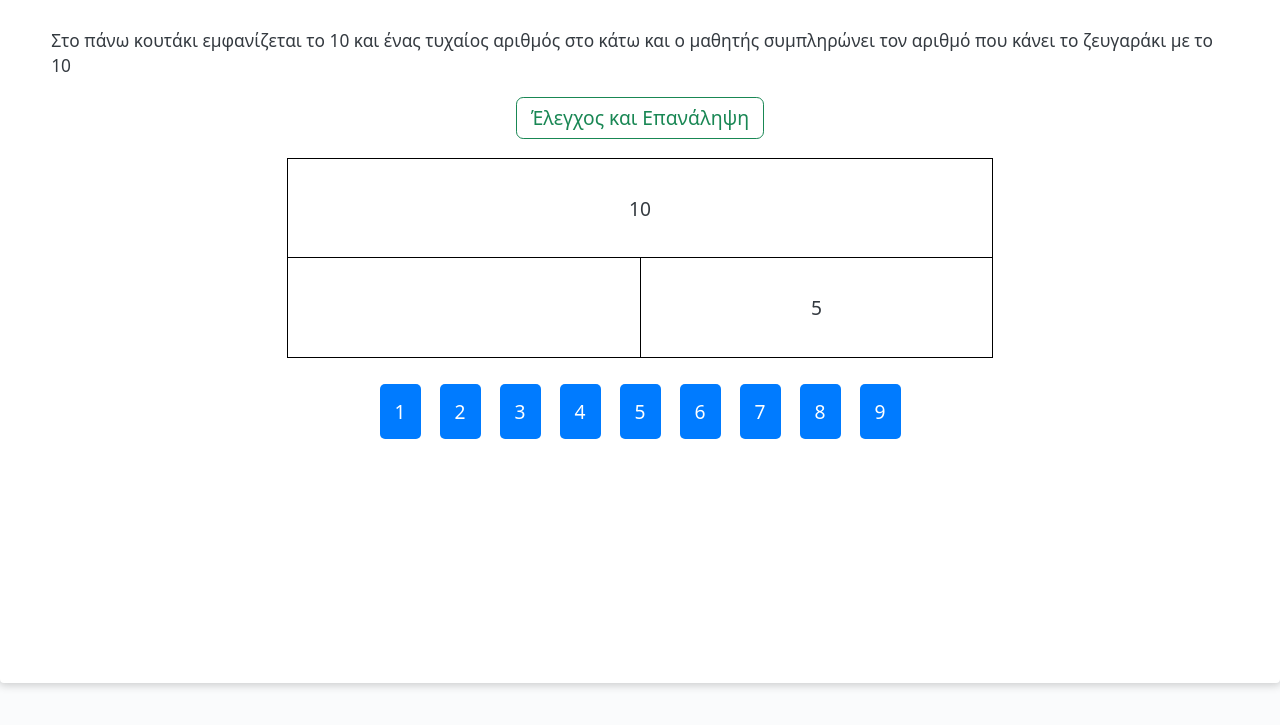
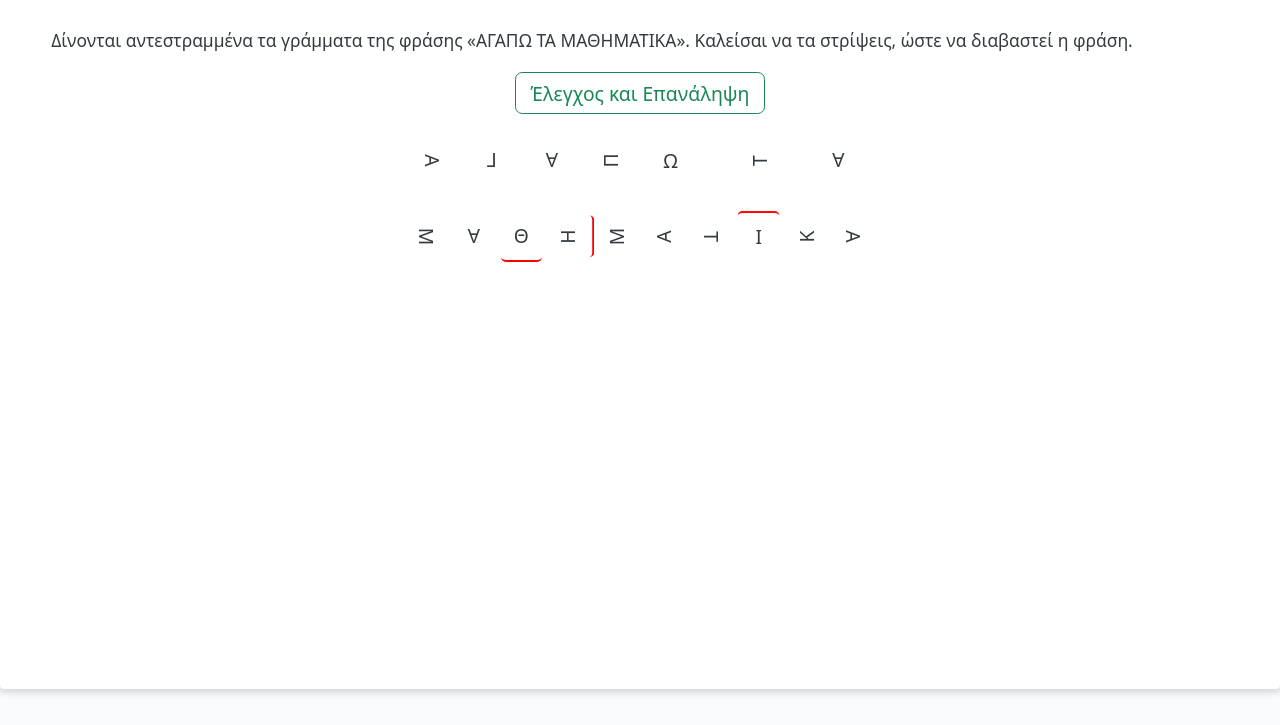
Before and after one commit to zitsko/tester, a plain HTML site: page index.html in a window 1280 px wide. Shown: the part 75-800 px from the top of the page. Drawn offline with Linux system fonts and the light colour scheme.

Commit message:
first commit

```diff
--- a/app/css/style.css
+++ b/app/css/style.css
@@ -85,29 +85,107 @@ ol li {
 	font-size: calc(0.7vmin + 0.04rem);
 }
 */
-
-table {
-	border-collapse: collapse;
-	width: 60%;
-	height: 200px;
-}
-
-td {
-	border: 1px solid black;
-	padding: 12px;
-	text-align: center;
-}
-
-.box {
-  cursor: grab;
-  display: inline-block;
-  margin: 7px;
-  padding: 15px;
-  background-color: #007bff;
-  color: #fff;
-  border-radius: 5px;
-}
-
 #reloadBtn:focus {
 	outline: 2px solid #063c75;
   }
+
+
+.letters-container {
+	display: grid;
+	grid-template-areas:
+	'line1-first line1-second'
+	'line2 line2';
+	gap: 20px;
+	justify-content: center;
+	align-items: center;
+}
+
+.line1-first {
+	display: grid;
+	grid-template-columns: repeat(5, 1fr);
+	grid-area: line1-first;
+}
+
+.line1-second {
+	display: grid;
+	grid-template-columns: repeat(2, 1fr);
+}
+
+.line2 {
+	display: grid;
+	grid-template-columns: repeat(10, 1fr);
+	grid-area: line2;
+}
+
+
+.letter {
+	margin: 3px;
+	padding: 12px;
+	cursor: pointer;
+	display: flex;
+	align-items: center;
+	justify-content: center;
+	border-radius: 5px;
+	transition: background-color 0.3s ease-in-out;
+	outline: none;
+}
+
+.letter:hover {
+	background-color: #f0f0f0;
+  }
+
+  .letter:focus {
+	background-color: #e0e0e0;
+  }
+
+  .visually-hidden {
+    position: absolute;
+    width: 1px;
+    height: 1px;
+    margin: -1px;
+    padding: 0;
+    overflow: hidden;
+    clip: rect(0, 0, 0, 0);
+    border: 0;
+}
+
+.letter.visual-indicator {
+    /* Styles for letters Θ, Η, and Ι with visual indicator */
+    position: relative;
+	border-bottom: 2px solid red;
+}
+
+@media (max-width: 680px) {
+	.letters-container {
+		display: flex;
+		flex-direction: column;
+		align-items: center;
+	}
+	.letter {
+		margin: 2px;
+		padding: 8px;
+	}
+	.letter.visual-indicator {
+		position: relative;
+		border-bottom: 1px solid red;
+	}
+
+}
+
+@media (max-width: 360px) {
+
+	.letter {
+		margin: 2px;
+		padding: 3.5px;
+	}
+
+}
+
+@media (max-width: 220px) {
+
+	.letter {
+		margin: 2px;
+		padding: 2.5px;
+	}
+
+}
--- a/index.html
+++ b/index.html
@@ -15,7 +15,7 @@
     <meta name="author" content="Kostas Zotos, Zoi Papamichail" />
 
     <!-- ΨΜΑ TODO: Ανανέωση τίτλου -->
-    <title>ΨΜΑ Template</title>
+    <title>Διάκριση μεταξύ των στροφών και αντιστρόφων</title>
 
     <!-- Facebook -->
     <!-- meta property="og:title" content=""/>
@@ -38,7 +38,7 @@
     <!-- link rel="stylesheet" href="https://cdn.jsdelivr.net/npm/bootstrap-icons@1.10.5/font/bootstrap-icons.css" -->
 
     <!-- Drag and Drop for mobile -->
-    <link rel="stylesheet" href="./lib/css/draganddrop.css">
+    <link rel="stylesheet" href="./lib/css/draganddrop.css" />
 
     <!-- Main style -->
     <link rel="stylesheet" href="./app/css/style.css" />
@@ -52,7 +52,7 @@
       <header id="header" class="row p-2">
         <div id="title" class="col-8 pt-2">
           <!-- ΨΜΑ TODO: Ανανέωση τίτλου -->
-          <h1 class="fw-bold">Συμπληρώνω το ζευγαράκι του 10</h1>
+          <h1 class="fw-bold">Διάκριση μεταξύ των στροφών και αντιστρόφων.</h1>
         </div>
 
         <div id="controls" class="col-4 pt-2">
@@ -106,15 +106,10 @@
                 title="Εισαγωγικό κείμενο"
                 aria-label="Εισαγωγικό κείμενο"
               >
-              Στο πάνω κουτάκι εμφανίζεται το 10 και ένας τυχαίος αριθμός στο
-              κάτω και ο μαθητής συμπληρώνει τον αριθμό που κάνει το ζευγαράκι
-              με το 10
+                Δίνονται αντεστραμμένα τα γράμματα της φράσης «ΑΓΑΠΩ ΤΑ
+                ΜΑΘΗΜΑΤΙΚΑ». Καλείσαι να τα στρίψεις, ώστε να διαβαστεί η φράση.
               </p>
-            <p
-              id="message"
-              class="text-center fw-bold fs-5"
-              role="alert"
-            ></p>
+              <p id="message" class="text-center fw-bold fs-5" role="alert"></p>
 
               <button
                 class="btn btn-outline-success mx-auto d-block"
@@ -122,117 +117,68 @@
               >
                 Έλεγχος και Επανάληψη
               </button>
+              <div id="rotationAlert" class="visually-hidden" role="alert"></div>
+              <div id="correctCountLiveRegion" aria-live="polite" class="visually-hidden"></div>
 
-            <table class="mt-3 mx-auto">
-              <tr>
-                <td
-                  colspan="2"
-                  tabindex="0"
-                  title="Ο αριθμός 10"
-                  aria-label="Ο αριθμός 10"
-                >
-                  10
-                </td>
-              </tr>
-              <tr>
-                <td
-                  id="cell1"
-                  class="cell1"
-                  tabindex="0"
-                  title="Κελί που θα σύρετε τον αριθμό"
-                  aria-label="Κελί που θα σύρετε τον αριθμό"
-                ></td>
-                <td
-                  id="cell2"
-                  tabindex="0"
-                  title="Κελί με τον τυχαίο αριθμό"
-                ></td>
-              </tr>
-            </table>
+              <div class="letters-container mt-3">
+                <div class="line1-first">
+                  <div id="letterInfo_Α" class="visually-hidden">Information about Α</div>
+                  <div class="letter" tabindex="0" aria-labelledby="letterInfo_Α">Α</div>
 
-            <div class="mt-3 text-center ">
-              <div
-                class="box"
-                id="1"
-                tabindex="0"
-                title="Αριθμός 1"
-                aria-label="Αριθμός 1"
-              >
-                1
+                  <div id="letterInfo_Γ" class="visually-hidden">Information about Γ</div>
+                  <div class="letter" tabindex="0" aria-labelledby="letterInfo_Γ">Γ</div>
+
+                  <div id="letterInfo_Α2" class="visually-hidden">Information about Α</div>
+                  <div class="letter" tabindex="0" aria-labelledby="letterInfo_Α2">Α</div>
+
+                  <div id="letterInfo_Π" class="visually-hidden">Information about Π</div>
+                  <div class="letter" tabindex="0" aria-labelledby="letterInfo_Π">Π</div>
+
+                  <div id="letterInfo_Ω" class="visually-hidden">Information about Ω</div>
+                  <div class="letter" tabindex="0" aria-labelledby="letterInfo_Ω">Ω</div>
               </div>
-              <div
-                class="box"
-                id="2"
-                tabindex="0"
-                title="Αριθμός 2"
-                aria-label="Αριθμός 2"
-              >
-                2
+
+                <div class="line1-second">
+                  <div id="letterInfo_Τ" class="visually-hidden">Information about Τ</div>
+                  <div class="letter" tabindex="0" aria-labelledby="letterInfo_Τ">Τ</div>
+
+                  <div id="letterInfo_Α3" class="visually-hidden">Information about Α</div>
+                  <div class="letter" tabindex="0" aria-labelledby="letterInfo_Α3">Α</div>
               </div>
-              <div
-                class="box"
-                id="3"
-                tabindex="0"
-                title="Αριθμός 3"
-                aria-label="Αριθμός 3"
-              >
-                3
+
+              <div class="line2">
+                <div id="letterInfo_Μ2" class="visually-hidden">Information about Μ</div>
+                <div class="letter" tabindex="0" aria-labelledby="letterInfo_Μ2">Μ</div>
+
+                <div id="letterInfo_Α5" class="visually-hidden">Information about Α</div>
+                <div class="letter" tabindex="0" aria-labelledby="letterInfo_Α5">Α</div>
+
+                <div id="letterInfo_Θ" class="visually-hidden">Information about Θ</div>
+                <div class="letter visual-indicator" tabindex="0" aria-labelledby="letterInfo_Θ">Θ</div>
+
+                <div id="letterInfo_Η" class="visually-hidden">Information about Η</div>
+                <div class="letter visual-indicator" tabindex="0" aria-labelledby="letterInfo_Η">Η</div>
+
+                <div id="letterInfo_Μ3" class="visually-hidden">Information about Μ</div>
+                <div class="letter" tabindex="0" aria-labelledby="letterInfo_Μ3">Μ</div>
+
+                <div id="letterInfo_Α6" class="visually-hidden">Information about Α</div>
+                <div class="letter" tabindex="0" aria-labelledby="letterInfo_Α6">Α</div>
+
+                <div id="letterInfo_Τ2" class="visually-hidden">Information about Τ</div>
+                <div class="letter" tabindex="0" aria-labelledby="letterInfo_Τ2">Τ</div>
+
+                <div id="letterInfo_Ι" class="visually-hidden">Information about Ι</div>
+                <div class="letter visual-indicator" tabindex="0" aria-labelledby="letterInfo_Ι">Ι</div>
+
+                <div id="letterInfo_Κ" class="visually-hidden">Information about Κ</div>
+                <div class="letter" tabindex="0" aria-labelledby="letterInfo_Κ">Κ</div>
+
+                <div id="letterInfo_Α7" class="visually-hidden">Information about Α</div>
+                <div class="letter" tabindex="0" aria-labelledby="letterInfo_Α7">Α</div>
             </div>
-              <div
-                class="box"
-                id="4"
-                tabindex="0"
-                title="Αριθμός 4"
-                aria-label="Αριθμός 4"
-              >
-                4
-              </div>
-              <div
-                class="box"
-                id="5"
-                tabindex="0"
-                title="Αριθμός 5"
-                aria-label="Αριθμός 5"
-              >
-                5
-              </div>
-              <div
-                class="box"
-                id="6"
-                tabindex="0"
-                title="Αριθμός 6"
-                aria-label="Αριθμός 6"
-              >
-                6
-              </div>
-              <div
-                class="box"
-                id="7"
-                tabindex="0"
-                title="Αριθμός 7"
-                aria-label="Αριθμός 7"
-              >
-                7
-              </div>
-              <div
-                class="box"
-                id="8"
-                tabindex="0"
-                title="Αριθμός 8"
-                aria-label="Αριθμός 8"
-              >
-                8
-              </div>
-              <div
-                class="box"
-                id="9"
-                tabindex="0"
-                title="Αριθμός 9"
-                aria-label="Αριθμός 9"
-              >
-                9
-              </div>
-            </div>
+
+
 
               <!-- ΨΜΑ TODO: Ανανέωση κειμένου END -->
             </div>
@@ -259,11 +205,9 @@
             </div>
             <div class="modal-body">
               <!-- ΨΜΑ TODO: Προσθήκη - αντικατάσταση κειμένου (ή HTML) με πληροφορίες, οδηγίες ή βοήθεια -->
-              <h2 class="fw-bold">Εισαγωγικό σημείωμα</h2>
               <p class="text-just">
-                Στο πάνω κουτάκι εμφανίζεται το 10 και ένας τυχαίος αριθμός στο
-              κάτω και ο μαθητής συμπληρώνει τον αριθμό που κάνει το ζευγαράκι
-              με το 10
+                Δίνονται αντεστραμμένα τα γράμματα της φράσης «ΑΓΑΠΩ ΤΑ
+                ΜΑΘΗΜΑΤΙΚΑ». Καλείσαι να τα στρίψεις, ώστε να διαβαστεί η φράση.
               </p>
             </div>
             <div class="modal-footer">
@@ -347,100 +291,107 @@
     <!-- Add blocking scripts here at the end of body -->
     <!-- jQuery -->
 
-    <!-- <script src="lib/js/jquery-ui.min.js"></script> -->
     <script>
-      // Function to generate a random number between 1 and 9 (inclusive)
-      function getRandomNumber() {
-        return Math.floor(Math.random() * 9) + 1;
+
+$(document).ready(function () {
+    // Function to announce rotation for a given letter and rotation
+    function announceRotation(letter, rotation) {
+        const rotationMessage = "Γράμμα " + letter + " με περιστροφή " + rotation + " μοίρες";
+        $("#rotationAlert").text(rotationMessage);
+        $("#rotationAlert").attr("aria-live", "assertive");
     }
 
-      // Function to set dynamic widths for the second row cells using jQuery
-      function setDynamicWidths() {
-        var randomWidth = getRandomNumber();
-        var cell1Width = 100 - randomWidth * 10;
-        var cell2Width = randomWidth * 10;
+    // Function to handle the focus event on letters
+    function handleLetterFocus() {
+        const letter = $(this).text();
+        const rotation = $(this).data("rotation");
 
-        // Set the width dynamically for Cell 1 using jQuery
-        $("#cell1").css("width", 100 - randomWidth * 10 + "%");
-
-    // Generate a random number and set it as the text for Cell 2
-        var randomNumber = getRandomNumber();
-    $("#cell2")
-        .css("width", randomWidth * 10 + "%")
-        .text(randomWidth)
-        .attr("aria-label", "Κελί με τον τυχαίο αριθμό " + randomNumber);
+            announceRotation(letter, rotation);
     }
 
+    // Initialize letters and announce their initial rotation
+    $(".letter").each(function () {
+        const initialRotation = Math.floor(Math.random() * 4) * 90; // 0, 90, 180, 270 degrees
+        const letter = $(this).text();
+        const letterId = "letterInfo_" + letter;
+        $(this).css("transform", "rotate(" + initialRotation + "deg)");
+        $(this).data("rotation", initialRotation);
+        $(this).attr("aria-labelledby", letterId);
 
+        // Attach focus event handler to each letter
+        $(this).on("focus", handleLetterFocus);
+    });
 
-      // Function to check the sum and display the message
-      function checkSum() {
-    var cell1 = $("#cell1");
-    var cell2Value = parseInt($("#cell2").text());
+    // Function to check rotations and display the message
+    function checkRotations() {
+      $("#introParagraph").hide();
+        let correctCount = 0; // Initialize a variable to count correct letters
+        $(".letter").each(function () {
+            const rotation = $(this).data("rotation");
+            if (rotation === 0) {
+                correctCount++;
+            }
+        });
 
-    // Hide the paragraph below when the reload button is clicked
-    $("#introParagraph").hide();
+        // Announce the number of correct letters to screen readers
+        const correctCountMessage = "Σωστά γράμματα: " + correctCount;
+        $("#correctCountLiveRegion").text(correctCountMessage);
 
-    if (cell1.children().length > 0) {
-        // A draggable element is present in Cell 1
-        var droppedNumber = parseInt(cell1.children().text());
-        var sum = droppedNumber + cell2Value;
+        // Update the aria-live region to assertive
+        $("#correctCountLiveRegion").attr("aria-live", "assertive");
 
-        if (sum === 10) {
-            // The sum is correct, show a "Correct" message with smiley face and success class
+        if (correctCount === $(".letter").length) {
             $("#message").html(
-                "<img src='resources/smiley.jpg' alt='χαμογελαστή φατσούλα ' style='width: 30px; height: 30px;git '> Μπράβο σωστή επιλογή, συνέχισε έτσι"
-            ).removeClass("text-danger").addClass("text-success");
+                "<img src='resources/smiley.jpg' alt='χαμογελαστή φατσούλα ' style='width: 30px; height: 30px;'> Μπράβο σωστή επιλογή, συνέχισε έτσι"
+            );
         } else {
-            // The sum is incorrect, show an error message with alert class
             $("#message").html(
                 "Ουπς, δες τι δεν ταιριάζει και προσπάθησε ξανά,</br> πιο προσεκτικά αυτή τη φορά."
-            ).removeClass("text-success").addClass("text-danger");
-        }
-    } else {
-        // No draggable element in Cell 1, show a message with alert class
-        $("#message").html(
-            "Παρακαλώ σύρετε ένα κουτάκι </br>με αριθμό στο κενό κελί."
-        ).removeClass("text-success").addClass("text-danger");
+            );
         }
     }
 
-      // Call the function to set dynamic widths when the document is ready
-      $(document).ready(function () {
-        setDynamicWidths();
+    // Function to check if two arrays are equal
+    function arraysEqual(arr1, arr2) {
+        if (arr1.length !== arr2.length) return false;
+        for (let i = 0; i < arr1.length; i++) {
+            if (arr1[i] !== arr2[i]) return false;
+        }
+        return true;
+    }
 
-        // Make the draggable elements draggable
-          $('.box').draggable({
-            revert: true,
-            placeholder: true,
-            droptarget: '.cell1',
-            drop: function(evt, droptarget) {
-            $(this).appendTo(droptarget).draggable('destroy');
+    // Click event handler for letters
+    $(".letter").on("click", function () {
+        let currentRotation = $(this).data("rotation");
+        currentRotation = (currentRotation + 90) % 360; // Rotate by 90 degrees
+        $(this).css("transform", "rotate(" + currentRotation + "deg)");
+        $(this).data("rotation", currentRotation);
+
+        const letter = $(this).text();
+        announceRotation(letter, currentRotation);
+    });
+
+    // Keyboard event handling
+    $(".letter").on("keydown", function (e) {
+        if (e.key === " " || e.key === "Enter") {
+            e.preventDefault();
+            $(this).trigger("click");
         }
     });
 
-        //Make the droppable area accept the draggable elements
-        // $(".cell1").droppable({
-        //   droptarget: true,
-        //   drop: function (event, ui) {
-        //     // Clone the draggable element and append it to Cell 1
-        //     var clonedElement = ui.helper.clone();
-        //     $(this).empty().append(clonedElement);
-        //   },
-        // });
-
-
-
-        // Reload button functionality
+    // Reload button click event handler
     $("#reloadBtn").click(function () {
-          // Call the function to check the sum and display the message
-          checkSum();
-          // Delay the page reload b
+        // Call the function to check the rotations and display the message
+        checkRotations();
+        // Delay the page reload
         setTimeout(function () {
             location.reload();
         }, 5000);
     });
 });
+
+
+
     </script>
 
     <!-- Bootstrap -->
```
Lines whose indentation alone changed are shown as unchanged.
